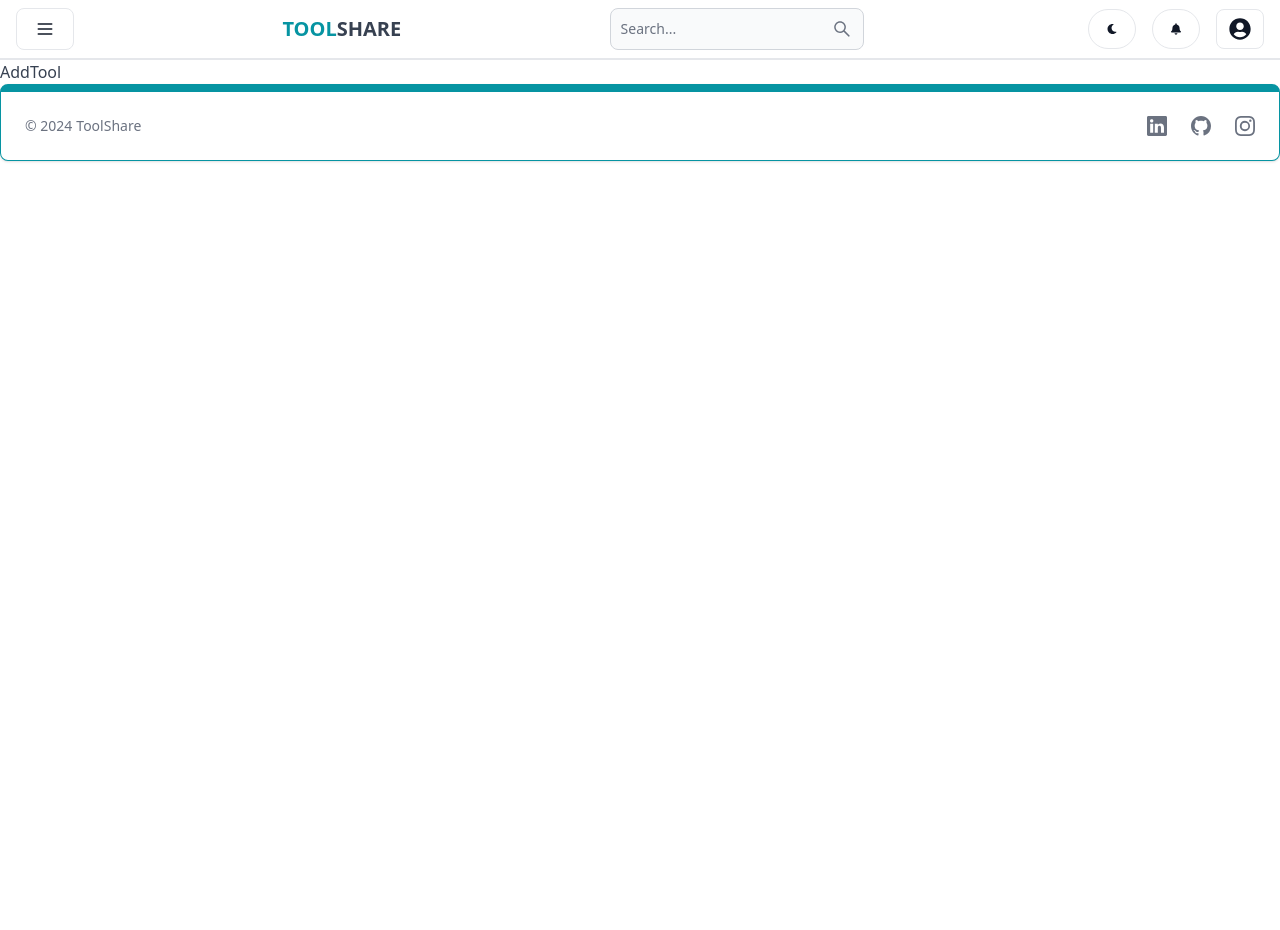
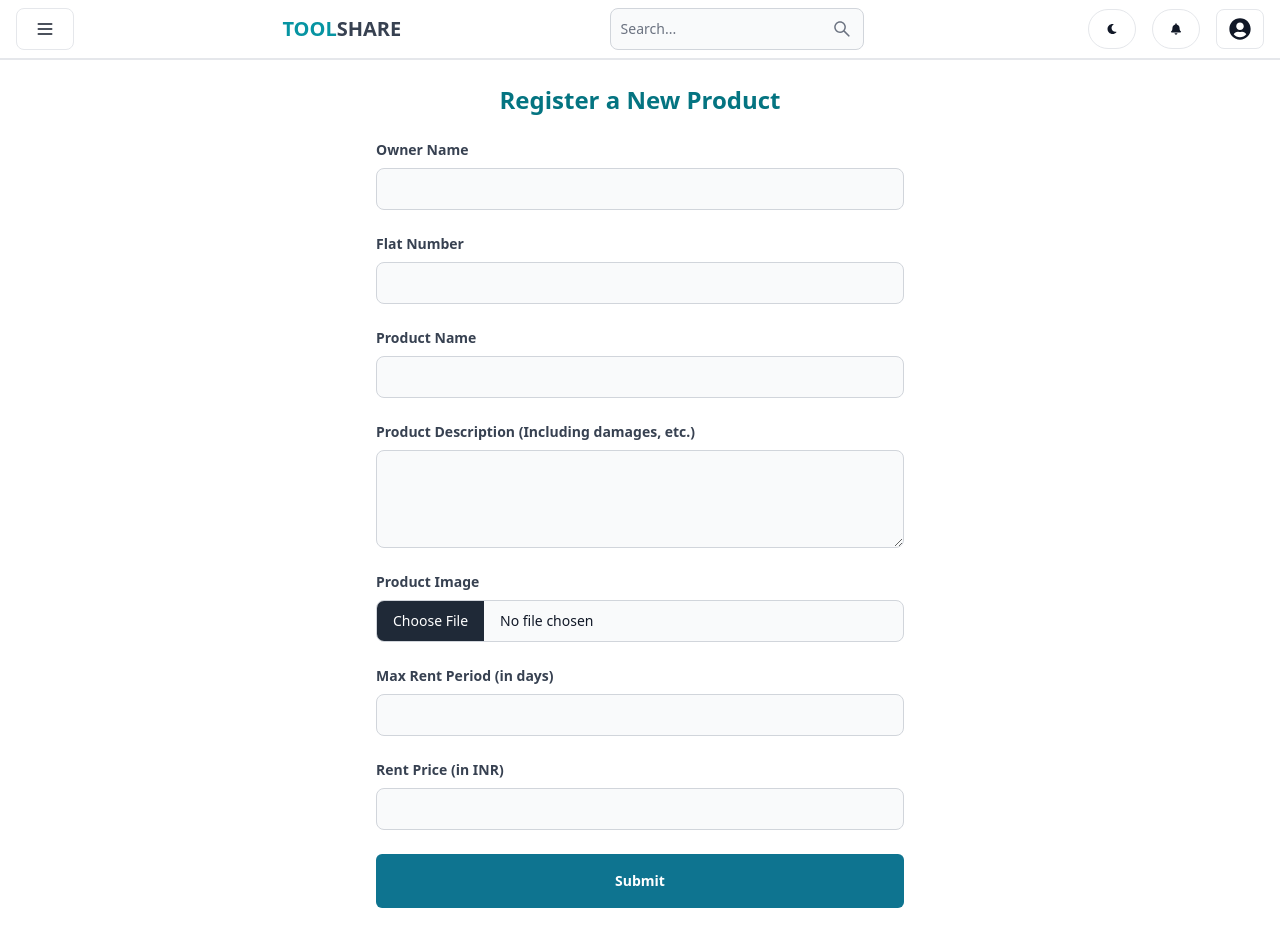
Before and after one commit to MayeraaSingh/ToolShare, a React (Vite) app in the folder frontend/: page /addtool in a window 1280 px wide. Shown: the top 930 px of the page. Before the commit the page ends 800 px from the top, so only its background shows below. Built offline with nearby package versions, Linux system fonts and the light colour scheme; no server answers.

Commit message:
addtool and explore page ui

```diff
--- a/frontend/src/pages/AddTool.jsx
+++ b/frontend/src/pages/AddTool.jsx
@@ -1,7 +1,182 @@
-import React from 'react'
+import React, { useState } from 'react';
+import { TextInput, Textarea, FileInput, Button } from 'flowbite-react';
 
-export default function AddTool() {
+const AddToolPage = () => {
+  const [formData, setFormData] = useState({
+    ownerName: '',
+    flatNumber: '',
+    productName: '',
+    productDescription: '',
+    productImage: null,
+    maxRentPeriod: '',
+    rentPrice: '',
+  });
+
+  const handleChange = (e) => {
+    const { name, value } = e.target;
+    setFormData({
+      ...formData,
+      [name]: value,
+    });
+  };
+
+  const handleFileChange = (e) => {
+    const { files } = e.target;
+    const file = files[0];
+    if (file && (file.type === 'image/png' || file.type === 'image/jpeg')) {
+      setFormData({
+        ...formData,
+        productImage: file, // Store the selected file
+      });
+    } else {
+      alert('Please upload a valid image (PNG or JPG).');
+    }
+  };
+
+  const handleSubmit = (e) => {
+    e.preventDefault();
+    console.log('Form Submitted:', formData);
+    // You can send the data to an API or handle it as needed here
+  };
+
   return (
-    <div>AddTool</div>
-  )
-}
+    <div className="w-full max-w-xl mx-auto p-6 bg-white dark:bg-gray-800">
+      <h1 className="text-2xl font-semibold text-center mb-6 text-teal-600 dark:text-teal-400">Register a New Product</h1>
+      <form onSubmit={handleSubmit} className="space-y-6">
+        {/* Owner Name */}
+        <div className="mb-4">
+          <label className="block text-sm font-semibold mb-2 text-gray-700 dark:text-gray-300" htmlFor="ownerName">
+            Owner Name
+          </label>
+          <TextInput
+            id="ownerName"
+            name="ownerName"
+            value={formData.ownerName}
+            onChange={handleChange}
+            required
+            className="dark:bg-gray-700 dark:text-gray-300 dark:border-gray-600"
+          />
+        </div>
+
+        {/* Flat Number */}
+        <div className="mb-4">
+          <label className="block text-sm font-semibold mb-2 text-gray-700 dark:text-gray-300" htmlFor="flatNumber">
+            Flat Number
+          </label>
+          <TextInput
+            id="flatNumber"
+            name="flatNumber"
+            value={formData.flatNumber}
+            onChange={handleChange}
+            required
+            className="dark:bg-gray-700 dark:text-gray-300 dark:border-gray-600"
+          />
+        </div>
+
+        {/* Product Name */}
+        <div className="mb-4">
+          <label className="block text-sm font-semibold mb-2 text-gray-700 dark:text-gray-300" htmlFor="productName">
+            Product Name
+          </label>
+          <TextInput
+            id="productName"
+            name="productName"
+            value={formData.productName}
+            onChange={handleChange}
+            required
+            className="dark:bg-gray-700 dark:text-gray-300 dark:border-gray-600"
+          />
+        </div>
+
+        {/* Product Description */}
+        <div className="mb-4">
+          <label className="block text-sm font-semibold mb-2 text-gray-700 dark:text-gray-300" htmlFor="productDescription">
+            Product Description (Including damages, etc.)
+          </label>
+          <Textarea
+            id="productDescription"
+            name="productDescription"
+            value={formData.productDescription}
+            onChange={handleChange}
+            rows="4"
+            required
+            className="dark:bg-gray-700 dark:text-gray-300 dark:border-gray-600"
+          />
+        </div>
+
+        {/* Product Image */}
+        <div className="mb-4">
+          <label className="block text-sm font-semibold mb-2 text-gray-700 dark:text-gray-300" htmlFor="productImage">
+            Product Image
+          </label>
+          <FileInput
+            id="productImage"
+            name="productImage"
+            onChange={handleFileChange}
+            accept="image/png, image/jpeg"
+            required
+            className="dark:bg-gray-700 dark:text-gray-300 dark:border-gray-600"
+          />
+        </div>
+
+        {/* Display Image */}
+        {formData.productImage && (
+          <div className="mb-4">
+            <h4 className="text-sm font-semibold text-gray-700 dark:text-gray-300">Uploaded Image</h4>
+            <img
+              src={URL.createObjectURL(formData.productImage)}
+              alt="Product"
+              className="mt-2 w-full h-auto max-w-xs mx-auto rounded-md"
+            />
+          </div>
+        )}
+
+        {/* Max Rent Period */}
+        <div className="mb-4">
+          <label className="block text-sm font-semibold mb-2 text-gray-700 dark:text-gray-300" htmlFor="maxRentPeriod">
+            Max Rent Period (in days)
+          </label>
+          <TextInput
+            type="number"
+            id="maxRentPeriod"
+            name="maxRentPeriod"
+            value={formData.maxRentPeriod}
+            onChange={handleChange}
+            min="1"
+            required
+            className="dark:bg-gray-700 dark:text-gray-300 dark:border-gray-600"
+          />
+        </div>
+
+        {/* Rent Price */}
+        <div className="mb-4">
+          <label className="block text-sm font-semibold mb-2 text-gray-700 dark:text-gray-300" htmlFor="rentPrice">
+            Rent Price (in INR)
+          </label>
+          <TextInput
+            type="number"
+            id="rentPrice"
+            name="rentPrice"
+            value={formData.rentPrice}
+            onChange={handleChange}
+            min="0"
+            required
+            className="dark:bg-gray-700 dark:text-gray-300 dark:border-gray-600"
+          />
+        </div>
+
+        {/* Submit Button */}
+        <div className="mb-4">
+          <Button
+            type="submit"
+            className="w-full py-2 px-4 text-white font-semibold rounded-md hover:bg-blue-700 dark:bg-teal-700 dark:hover:bg-teal-800"
+          >
+            Submit
+          </Button>
+        </div>
+      </form>
+    </div>
+  );
+};
+
+export default AddToolPage;
--- a/frontend/src/pages/Explore.jsx
+++ b/frontend/src/pages/Explore.jsx
@@ -1,7 +1,56 @@
-import React from 'react'
+import React, { useState } from 'react';
+import { Card, Button } from 'flowbite-react';
 
-export default function Explore() {
+const ExplorePage = () => {
+  // Example product data (hardcode will be replaced with api))
+  const [tools, setTools] = useState([
+    { id: 1, productName: "Power Drill", flatNumber: "A101", productImage: "/path/to/image1.jpg" },
+    { id: 2, productName: "Lawn Mower", flatNumber: "B202", productImage: "/path/to/image2.jpg" },
+    { id: 3, productName: "Electric Saw", flatNumber: "C303", productImage: "/path/to/image3.jpg" },
+    { id: 4, productName: "Hammer", flatNumber: "D404", productImage: "/path/to/image4.jpg" },
+    { id: 5, productName: "Screwdriver Set", flatNumber: "E505", productImage: "/path/to/image5.jpg" },
+    { id: 6, productName: "Wrench Set", flatNumber: "F606", productImage: "/path/to/image6.jpg" },
+    { id: 7, productName: "Chainsaw", flatNumber: "G707", productImage: "/path/to/image7.jpg" },
+    { id: 8, productName: "Paint Sprayer", flatNumber: "H808", productImage: "/path/to/image8.jpg" },
+    { id: 9, productName: "Pressure Washer", flatNumber: "I909", productImage: "/path/to/image9.jpg" },
+    {id: 10, productName: "Pressure Cooker", flatNumber: "I1010", productImage: "/path/to/image10.jpg" },
+  ]);
+
+  const [visibleTools, setVisibleTools] = useState(tools.length); // Display all tools initially
+  const [hasMore, setHasMore] = useState(false); // No need to load more as all tools are visible
+
   return (
-    <div>Explore</div>
-  )
-}
+    <div className="w-full max-w-7xl mx-auto p-6">
+      <h1 className="text-3xl font-semibold text-center mb-8 text-teal-600 dark:text-teal-400">Explore Tools</h1>
+
+      {/* No tools available message */}
+      {tools.length === 0 && (
+        <div className="text-center text-gray-600 dark:text-gray-300">
+          <p>No tools available at the moment.</p>
+        </div>
+      )}
+
+      {/* Tool Cards */}
+      <div className="grid grid-cols-1 sm:grid-cols-2 md:grid-cols-3 gap-4">
+        {tools.slice(0, visibleTools).map((tool) => (
+          <Card key={tool.id} className="p-4 text-center w-full max-w-xs mx-auto">
+            <img src={tool.productImage} alt={tool.productName} className="w-full h-32 object-cover mb-4 rounded-md" />
+            <h3 className="text-xl font-bold text-gray-800 dark:text-gray-200">{tool.productName}</h3>
+            <p className="text-sm text-gray-600 dark:text-gray-400">{tool.flatNumber}</p>
+          </Card>
+        ))}
+      </div>
+
+      {/* Load More Button (hidden as all tools are loaded) */}
+      {tools.length>9 && hasMore && (
+        <div className="text-center mt-6">
+          <Button onClick={() => setVisibleTools(visibleTools + 3)} className="w-full sm:w-auto bg-teal-600 hover:bg-teal-700 text-white">
+            Load More
+          </Button>
+        </div>
+      )}
+    </div>
+  );
+};
+
+export default ExplorePage;
```
